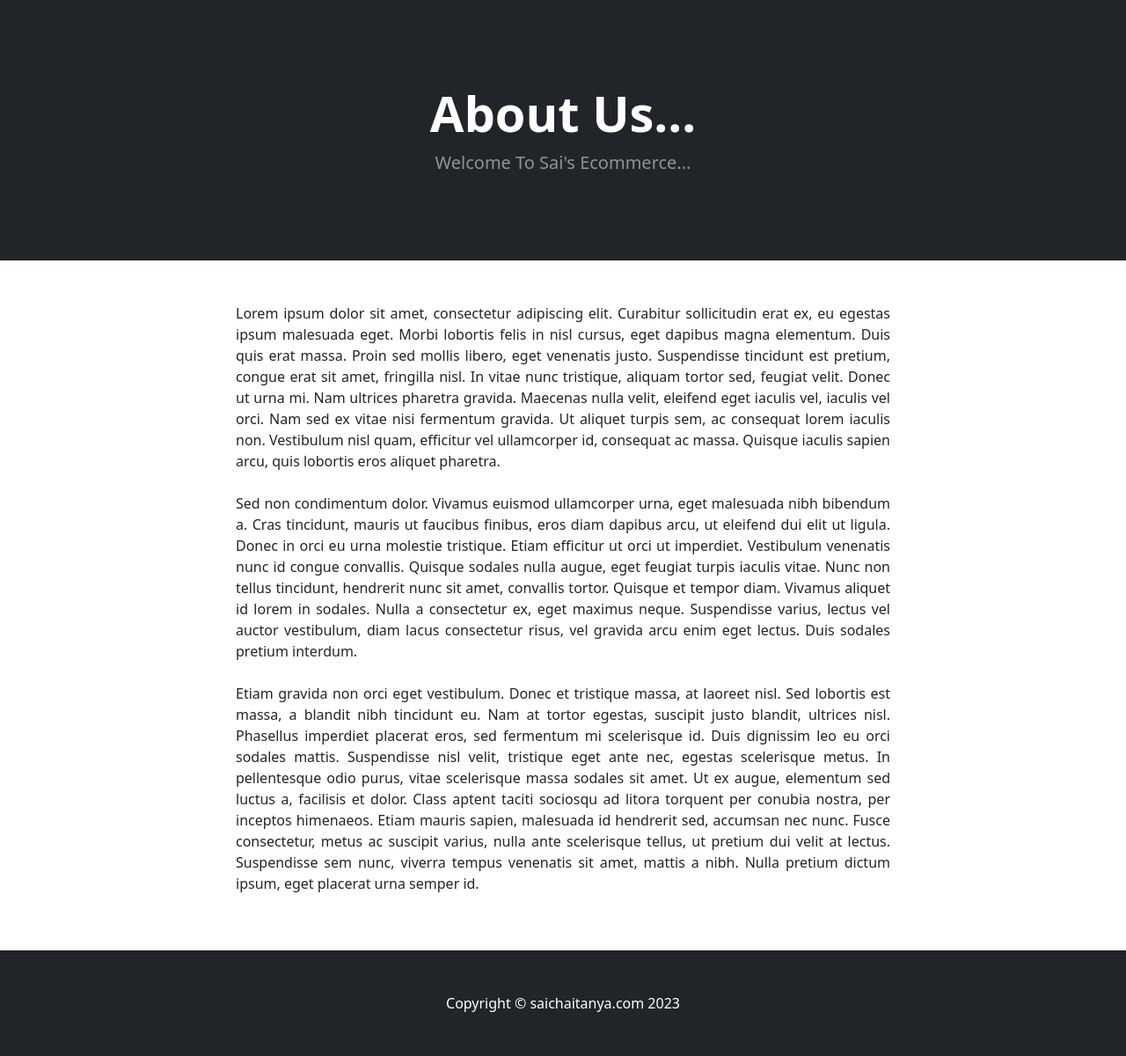
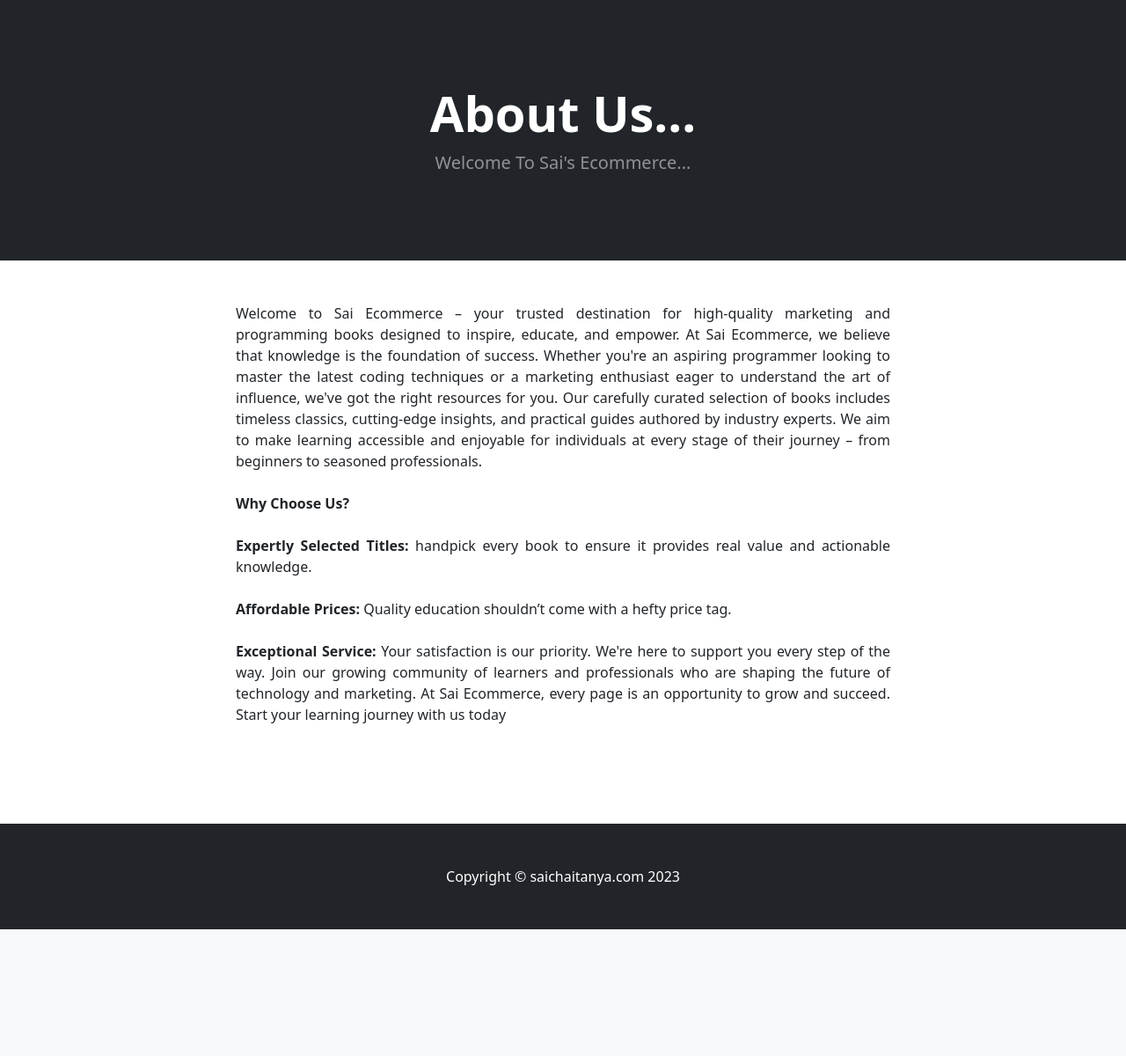
Before and after one commit to sai02-creator/Project3, a Django app: page /about/ in a window 1280 px wide. Shown: the part 57-1257 px from the top of the page at 88% size. After the commit the page ends 1113 px from the top, so only its background shows below. Run offline with Django 5.2, Linux system fonts and the light colour scheme; some libraries are stand-ins or nearby versions.

Commit message:
Add detailed and engaging About Us section to highlight Sai Ecommerce's mission, values, and offerings.

```diff
--- a/store/templates/about.html
+++ b/store/templates/about.html
@@ -17,13 +17,21 @@
         			<div class="col-8">
         				<br/><br/>
 <p align="justify">
-Lorem ipsum dolor sit amet, consectetur adipiscing elit. Curabitur sollicitudin erat ex, eu egestas ipsum malesuada eget. Morbi lobortis felis in nisl cursus, eget dapibus magna elementum. Duis quis erat massa. Proin sed mollis libero, eget venenatis justo. Suspendisse tincidunt est pretium, congue erat sit amet, fringilla nisl. In vitae nunc tristique, aliquam tortor sed, feugiat velit. Donec ut urna mi. Nam ultrices pharetra gravida. Maecenas nulla velit, eleifend eget iaculis vel, iaculis vel orci. Nam sed ex vitae nisi fermentum gravida. Ut aliquet turpis sem, ac consequat lorem iaculis non. Vestibulum nisl quam, efficitur vel ullamcorper id, consequat ac massa. Quisque iaculis sapien arcu, quis lobortis eros aliquet pharetra.
-<br/><br/>
-Sed non condimentum dolor. Vivamus euismod ullamcorper urna, eget malesuada nibh bibendum a. Cras tincidunt, mauris ut faucibus finibus, eros diam dapibus arcu, ut eleifend dui elit ut ligula. Donec in orci eu urna molestie tristique. Etiam efficitur ut orci ut imperdiet. Vestibulum venenatis nunc id congue convallis. Quisque sodales nulla augue, eget feugiat turpis iaculis vitae. Nunc non tellus tincidunt, hendrerit nunc sit amet, convallis tortor. Quisque et tempor diam. Vivamus aliquet id lorem in sodales. Nulla a consectetur ex, eget maximus neque. Suspendisse varius, lectus vel auctor vestibulum, diam lacus consectetur risus, vel gravida arcu enim eget lectus. Duis sodales pretium interdum.
-<br/><br/>
-Etiam gravida non orci eget vestibulum. Donec et tristique massa, at laoreet nisl. Sed lobortis est massa, a blandit nibh tincidunt eu. Nam at tortor egestas, suscipit justo blandit, ultrices nisl. Phasellus imperdiet placerat eros, sed fermentum mi scelerisque id. Duis dignissim leo eu orci sodales mattis. Suspendisse nisl velit, tristique eget ante nec, egestas scelerisque metus. In pellentesque odio purus, vitae scelerisque massa sodales sit amet. Ut ex augue, elementum sed luctus a, facilisis et dolor. Class aptent taciti sociosqu ad litora torquent per conubia nostra, per inceptos himenaeos. Etiam mauris sapien, malesuada id hendrerit sed, accumsan nec nunc. Fusce consectetur, metus ac suscipit varius, nulla ante scelerisque tellus, ut pretium dui velit at lectus. Suspendisse sem nunc, viverra tempus venenatis sit amet, mattis a nibh. Nulla pretium dictum ipsum, eget placerat urna semper id.
-</p>
-<br/><br/>
+    Welcome to Sai Ecommerce – your trusted destination for high-quality marketing and programming books designed to inspire, educate, and empower.
+
+    At Sai Ecommerce, we believe that knowledge is the foundation of success. Whether you're an aspiring programmer looking to master the latest coding techniques or a marketing enthusiast eager to understand the art of influence, we've got the right resources for you.
+
+    Our carefully curated selection of books includes timeless classics, cutting-edge insights, and practical guides authored by industry experts. We aim to make learning accessible and enjoyable for individuals at every stage of their journey – from beginners to seasoned professionals.<br><br>
+
+   <strong> Why Choose Us?</strong><br><br>
+
+    <strong>Expertly Selected Titles: </strong> handpick every book to ensure it provides real value and actionable knowledge.<br><br>
+    <strong>Affordable Prices:</strong> Quality education shouldn’t come with a hefty price tag.<br><br>
+    <strong>Exceptional Service:</strong> Your satisfaction is our priority. We're here to support you every step of the way.
+    Join our growing community of learners and professionals who are shaping the future of technology and marketing. At Sai Ecommerce, every page is an opportunity to grow and succeed.
+
+    Start your learning journey with us today</p>
+<br/><br/><br><br>
         			</div>
         		</center>
         	</div>
```
